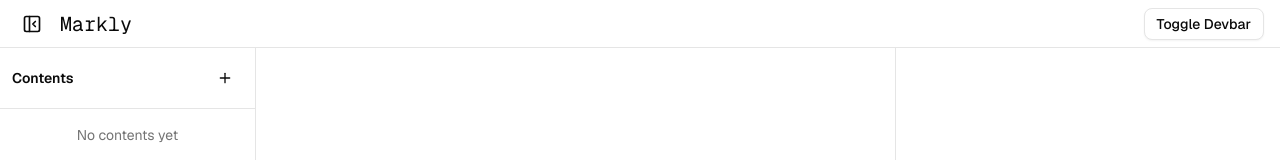
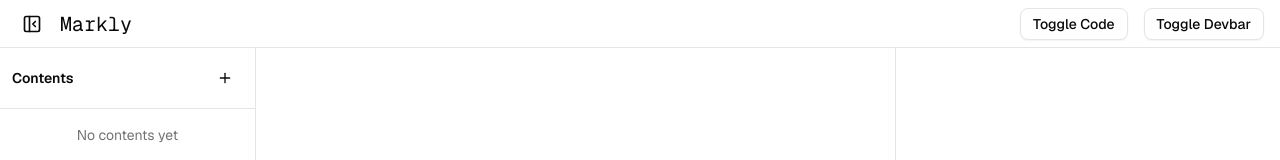
Before and after one commit to NeuroNexul/draftly, a Next.js app in the folder apps/web/: page /playground in a window 1280 px wide. Shown: the top 160 px of the page. Built offline with nearby package versions, Linux system fonts and the light colour scheme.

Commit message:
feat(web): show code button in header

```diff
--- a/apps/web/app/playground/header.tsx
+++ b/apps/web/app/playground/header.tsx
@@ -14,6 +14,8 @@ type Props = {
   devbarOpen: boolean;
   setDevbarOpen: Dispatch<SetStateAction<boolean>>;
   saveStatus: SaveStatus;
+  showCode: boolean;
+  setShowCode: Dispatch<SetStateAction<boolean>>;
 };
 
 export default function Header({
@@ -22,6 +24,8 @@ export default function Header({
   devbarOpen,
   setDevbarOpen,
   saveStatus,
+  showCode,
+  setShowCode,
 }: Props) {
   return (
     <header className="h-12 w-full border-b flex items-center justify-between py-1 px-4">
@@ -59,6 +63,13 @@ export default function Header({
         <Button
           variant="outline"
           size="sm"
+          onClick={() => setShowCode(!showCode)}
+        >
+          Toggle Code
+        </Button>
+        <Button
+          variant="outline"
+          size="sm"
           onClick={() => setDevbarOpen(!devbarOpen)}
         >
           Toggle Devbar
```
